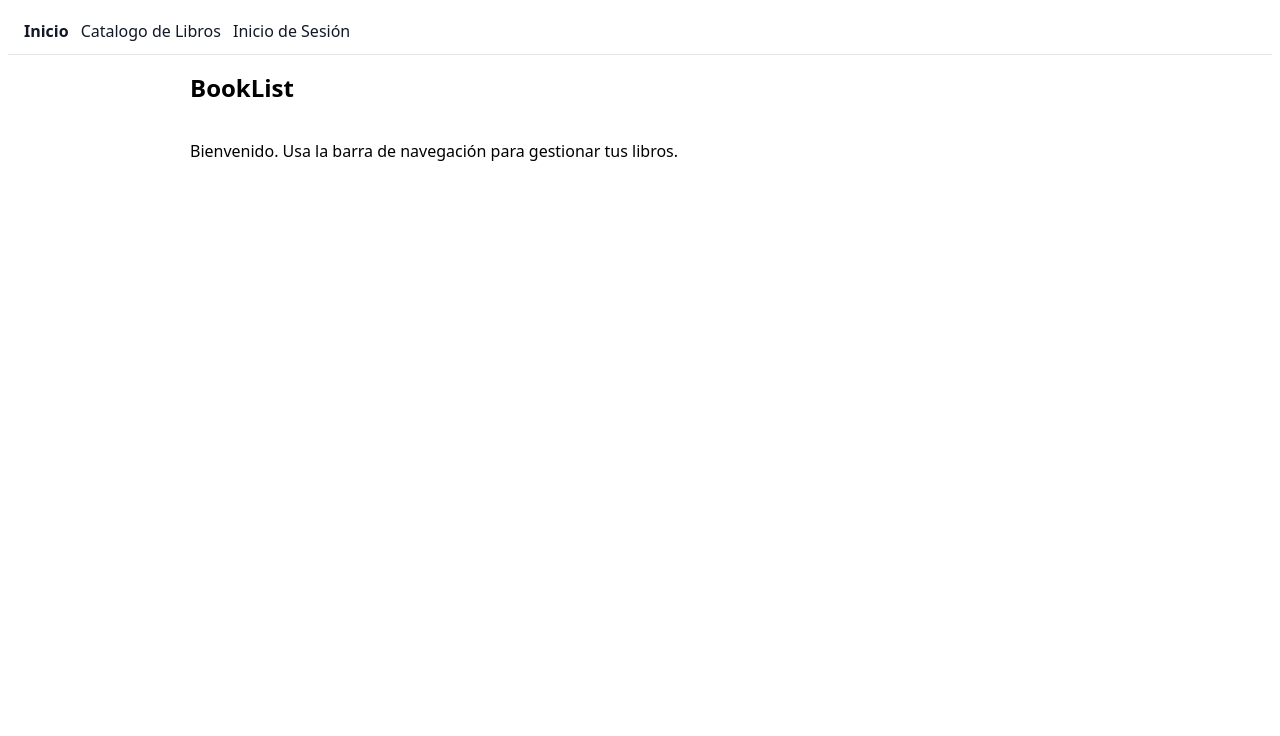
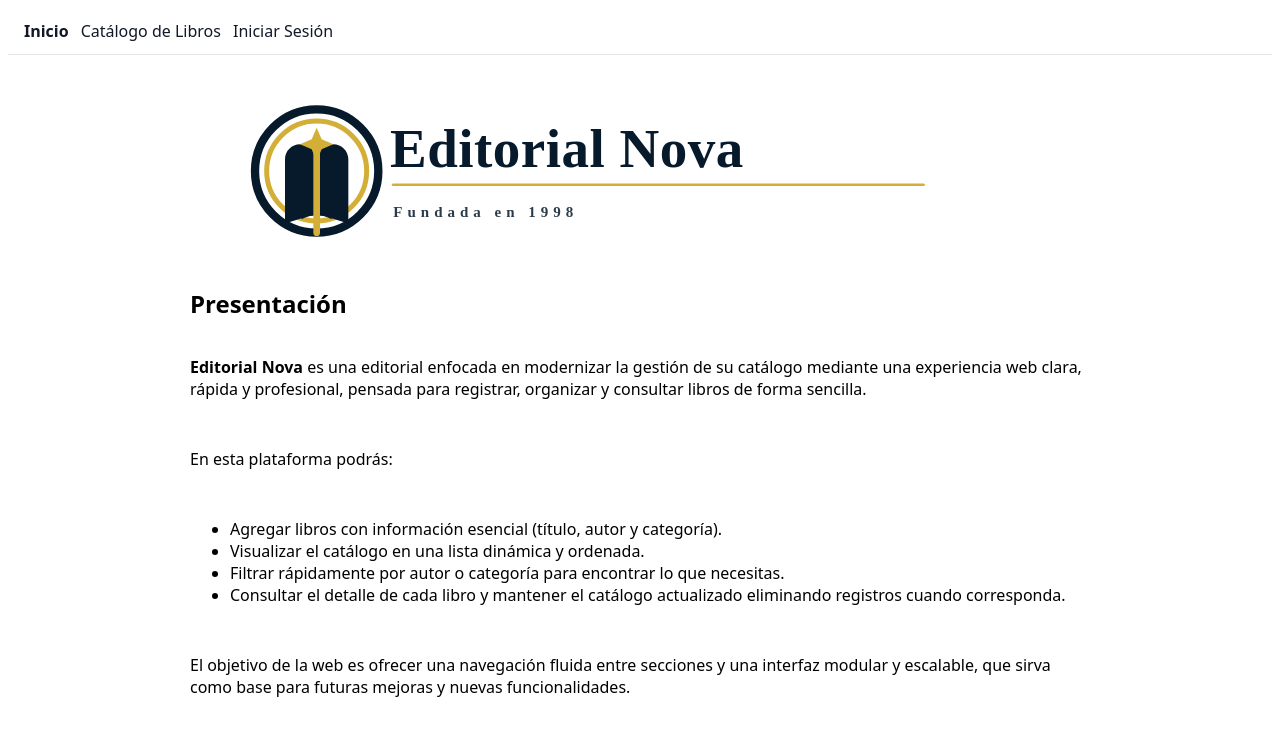
Before and after one commit to jltamayocabello-droid/m6_abp_booklist-spa, a Vue app: page / in a window 1280 px wide. Shown: the top 736 px of the page. Built offline with nearby package versions, Linux system fonts and the light colour scheme.

Commit message:
Se incorpora logo de editorial

```diff
--- a/src/components/AppNav.vue
+++ b/src/components/AppNav.vue
@@ -1,14 +1,14 @@
 <template>
   <nav class="nav">
     <RouterLink class="navLink" :to="{ name: 'home' }">Inicio</RouterLink>
-    <RouterLink class="navLink" :to="{ name: 'books' }">Catalogo de Libros</RouterLink>
+    <RouterLink class="navLink" :to="{ name: 'books' }">Catálogo de Libros</RouterLink>
 
     <template v-if="loginStore.sesion">
       <RouterLink class="navLink" :to="{ name: 'profile' }">Perfil</RouterLink>
       <button class="navBtn" @click="logout">Cerrar sesión</button>
     </template>
     <template v-else>
-      <RouterLink class="navLink" :to="{ name: 'login' }">Inicio de Sesión</RouterLink>
+      <RouterLink class="navLink" :to="{ name: 'login' }">Iniciar Sesión</RouterLink>
     </template>
   </nav>
 </template>
--- a/src/views/HomeView.vue
+++ b/src/views/HomeView.vue
@@ -1,5 +1,35 @@
+<template>
+  <section class="home">
+    <div v-if="visible && message" class="flash" :class="`flash-${color}`" role="alert">
+      {{ message }}
+    </div>
+    <img :src="logo" alt="Editorial Nova" height="200" />
+    <h1>Presentación</h1>
+    <p>
+      <strong>Editorial Nova</strong> es una editorial enfocada en modernizar la gestión de su
+      catálogo mediante una experiencia web clara, rápida y profesional, pensada para registrar,
+      organizar y consultar libros de forma sencilla.
+    </p>
+    <p>En esta plataforma podrás:</p>
+    <ul>
+      <li>Agregar libros con información esencial (título, autor y categoría).</li>
+      <li>Visualizar el catálogo en una lista dinámica y ordenada.</li>
+      <li>Filtrar rápidamente por autor o categoría para encontrar lo que necesitas.</li>
+      <li>
+        Consultar el detalle de cada libro y mantener el catálogo actualizado eliminando registros
+        cuando corresponda.
+      </li>
+    </ul>
+    <p>
+      El objetivo de la web es ofrecer una navegación fluida entre secciones y una interfaz modular
+      y escalable, que sirva como base para futuras mejoras y nuevas funcionalidades.
+    </p>
+  </section>
+</template>
+
 <script setup>
 import { ref, watch } from 'vue'
+import logo from '@/assets/logo-editorial-nova.svg'
 
 const props = defineProps({
   message: { type: String, default: '' },
@@ -19,17 +49,6 @@ watch(
   { immediate: true },
 )
 </script>
-
-<template>
-  <section class="home">
-    <div v-if="visible && message" class="flash" :class="`flash-${color}`" role="alert">
-      {{ message }}
-    </div>
-
-    <h1>BookList</h1>
-    <p>Bienvenido. Usa la barra de navegación para gestionar tus libros.</p>
-  </section>
-</template>
 
 <style scoped>
 .home {
```
Also changed, not shown: src/assets/logo-editorial-nova.svg (added).
